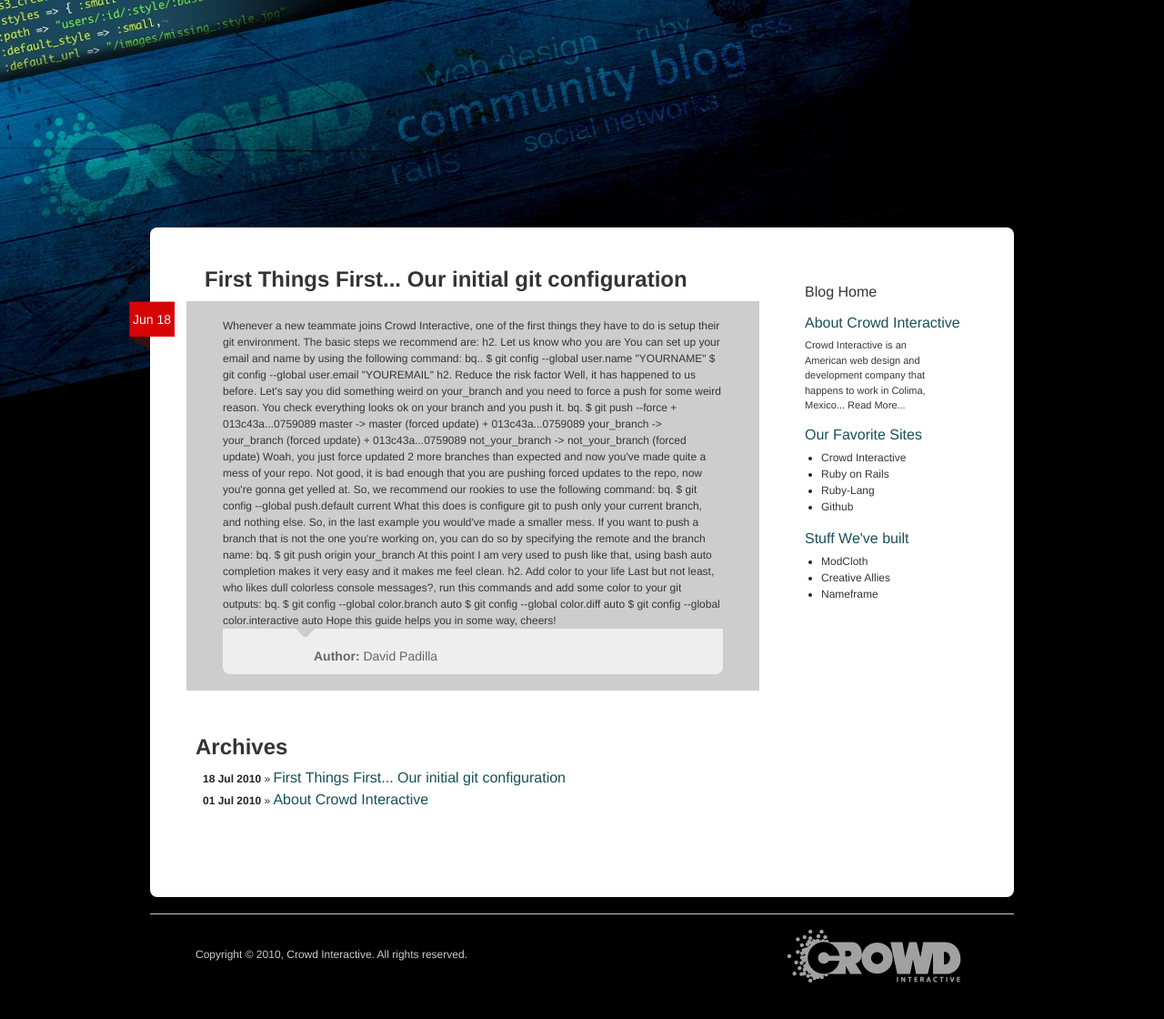
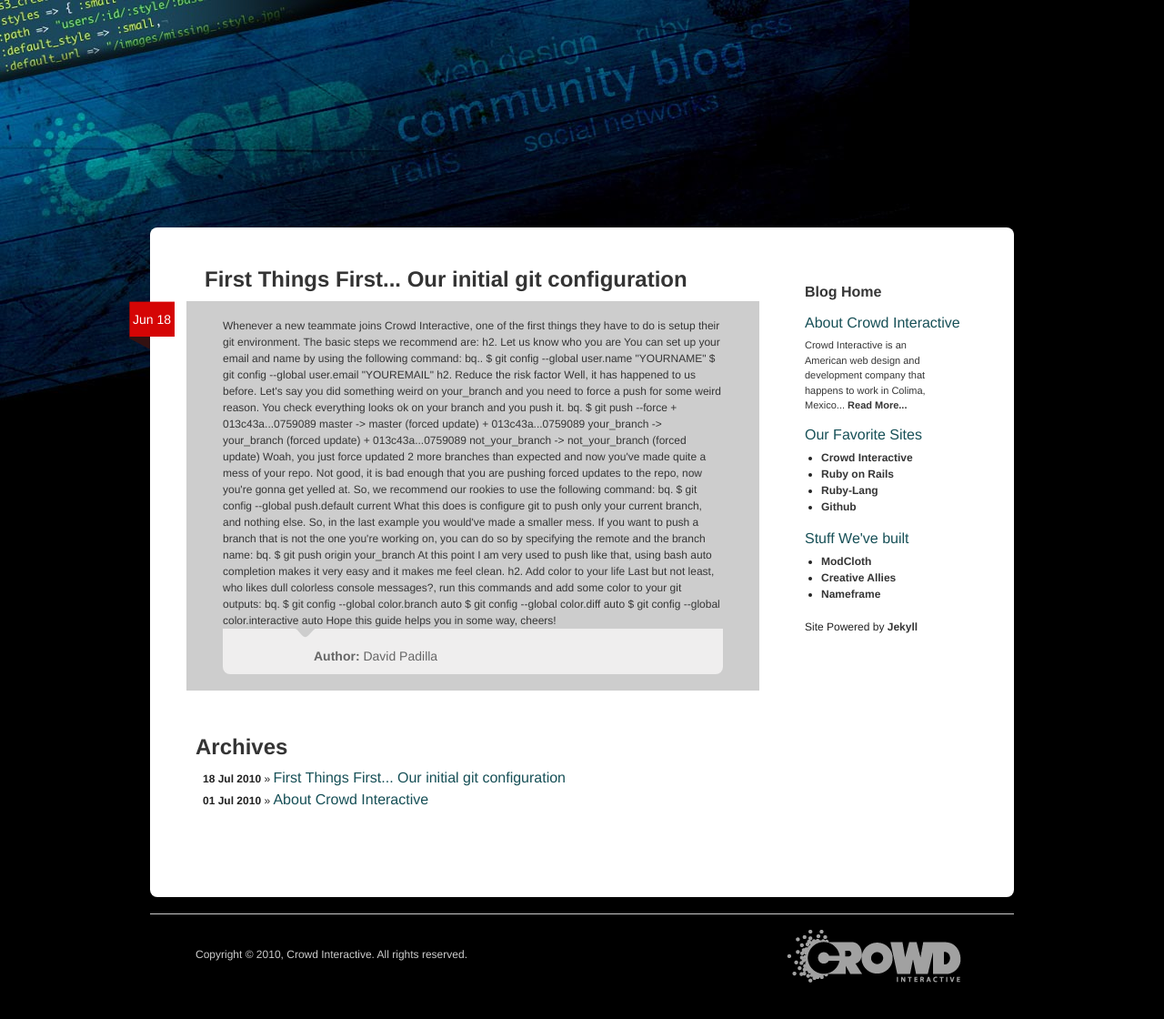
Before and after one commit to crowdint/blog.crowdint.com-jekyll, a Jekyll site: the page built from index.html, in a window 1280 px wide. Shown: the whole page at 91% size. Built offline with Jekyll 4.4.1, drawn with Linux system fonts in a browser that asks for light colours; Markdown is read by kramdown in place of the engine named in the settings.

Commit message:
Powered by

```diff
--- a/_layouts/default.html
+++ b/_layouts/default.html
@@ -40,6 +40,7 @@
             <li><a href="http://www.creativeallies.com">Creative Allies</a></li>
             <li><a href="http://www.nameframe.com">Nameframe</a></li>
           </ul>
+          Site Powered by <a href="http://github.com/mojombo/jekyll">Jekyll</a>
         </div>
       </div>
       <div class="round-bottom span-24">
--- a/stylesheets/styles.css
+++ b/stylesheets/styles.css
@@ -114,6 +114,7 @@
 .right-side a {
   color: #353535;
   text-decoration: none;
+  font-weight: bold;
 }
 
 .right-side p {
```
